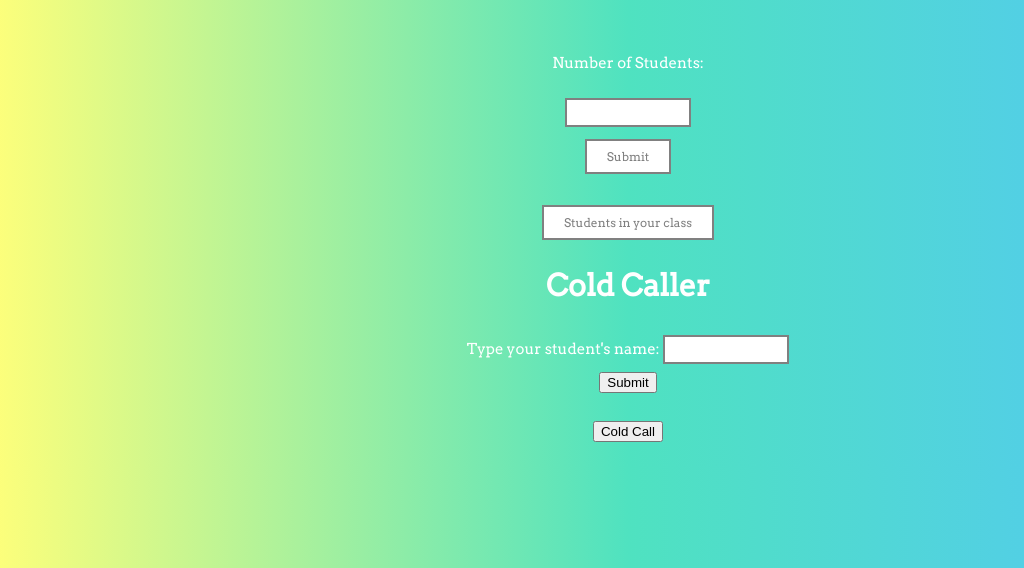
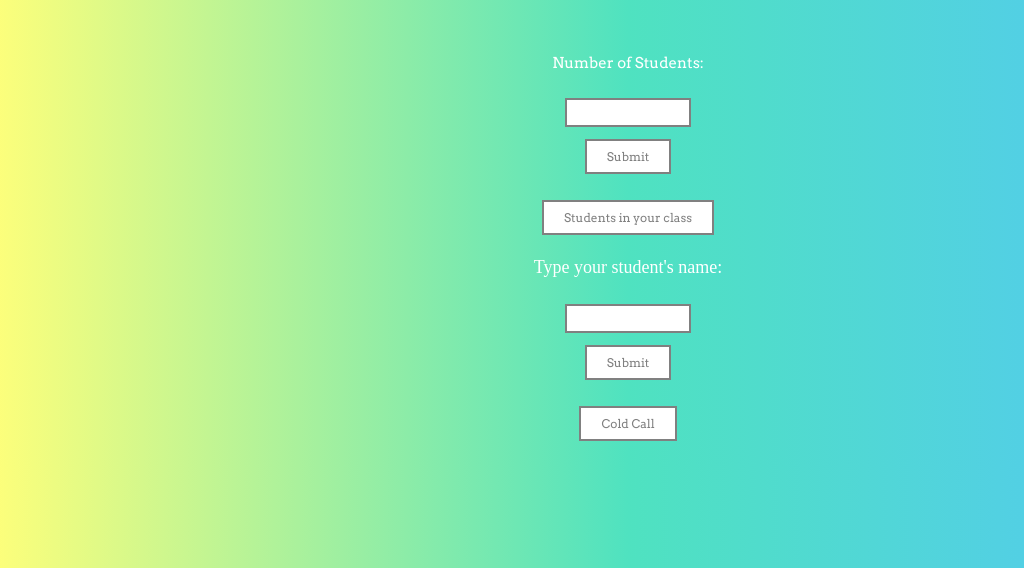
Before and after one commit to acuddeback/Kokua, a PHP site: page /coldcaller.html in a window 1280 px wide. Shown: the part 232-800 px from the top of the page, without its empty margins (12-1036 px from the left). Run offline with PHP 8.4, Linux system fonts and the light colour scheme; some libraries are stand-ins or nearby versions.

Commit message:
AHHH MOREEE

```diff
--- a/kokua-web/aboutus.html
+++ b/kokua-web/aboutus.html
@@ -208,7 +208,7 @@
 }
 
 button.accordion {
-    background-color: #898989;
+    background-color: #CECECE;
     color: white;
     cursor: pointer;
     padding: 18px;
@@ -221,7 +221,7 @@
 }
 
 button.accordion.active, button.accordion:hover {
-    background-color: #606060;
+    background-color: #ADADAD;
 }
 
 button.accordion:after {
--- a/kokua-web/coldcaller.html
+++ b/kokua-web/coldcaller.html
@@ -146,19 +146,18 @@
 		<script src="pick.js" type="text/javascript"></script> <!--embeds the Js file-->
 	</head>
 	<body>
-		<h1>
-		Cold Caller
-		</h1> <!--head-->
+
 		<div id="loaded_data"></div> <!--location and style of lists-->
 
 		<p>
 			<form id="form1">
-				Type your student's name: <input type="text" name = "user's name"/>                  <!--receives input-->
+				<p>Type your student's name:</p>
+				<input type="text" name = "user's name"/>                  <!--receives input-->
 			</form>
-				<button class "button" onclick="add_names()">Submit</button>            <!--submit data-->
+				<button class= "button" onclick="add_names()">Submit</button>            <!--submit data-->
 		</p>
 		<p>
-		<button class "button" onclick="pick()">Cold Call</button>           <!--cold call picks a random name-->
+		<button class ="button" onclick="pick()">Cold Call</button>           <!--cold call picks a random name-->
 		</p>
 		<p id="call">
 		</p>           <!--displays cold called name-->
--- a/kokua-web/style.css
+++ b/kokua-web/style.css
@@ -108,7 +108,7 @@
 	text-align: center;
 	font-family: 'Avro';
 	color: white;
-	font-size: 23px;
+	font-size: 18px;
 
 }
 body {font-size:15px;
```
